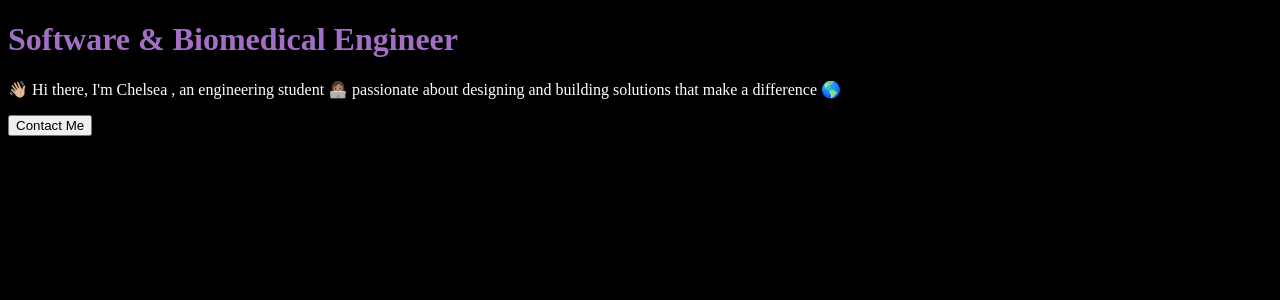
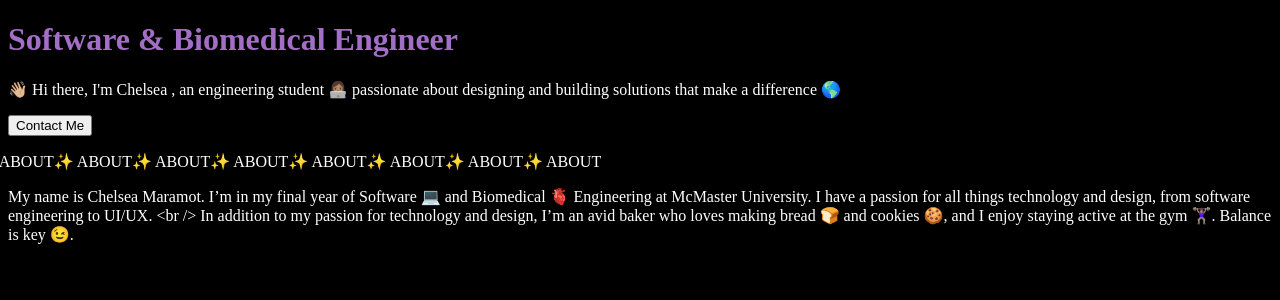
Before and after one commit to ChelseaMaramot/my-portfolio, a Next.js app: page / in a window 1280 px wide. Shown: the top 300 px of the page. Built offline with nearby package versions, Linux system fonts and the light colour scheme.

Commit message:
continuous about scroll

```diff
--- /dev/null
+++ b/src/containers/About.tsx
@@ -0,0 +1,30 @@
+import React from 'react'
+import { motion } from "framer-motion";
+import { about } from '../data/portfolio'
+
+
+export default function About() {
+  return (
+    <div>
+        <motion.p
+        animate = {{x:'-50%'}}
+        transition = {{repeat: Infinity, repeatType: "loop", duration: 10, ease:"linear"}}
+        >
+            <span>✨ ABOUT</span>
+            <span>✨ ABOUT</span>
+            <span>✨ ABOUT</span>
+            <span>✨ ABOUT</span>
+            <span>✨ ABOUT</span>
+            <span>✨ ABOUT</span>
+            <span>✨ ABOUT</span>
+            <span>✨ ABOUT</span>
+            <span>✨ ABOUT</span>
+            <span>✨ ABOUT</span>
+            <span>✨ ABOUT</span>
+            <span>✨ ABOUT</span>
+    </motion.p>
+
+    <p>{about.description}</p>
+    </div>
+  )
+}
--- a/src/data/portfolio.ts
+++ b/src/data/portfolio.ts
@@ -7,3 +7,7 @@ export const greetings: GreetingsType = {
     role: "Software & Biomedical Engineer",
     description: "👋🏼 Hi there, I'm Chelsea ,  an engineering student 👩🏽‍💻 passionate about designing and building solutions that make a difference 🌎",
 }
+
+export const about = {
+    description: "My name is Chelsea Maramot. I’m in my final year of Software 💻 and Biomedical 🫀 Engineering at McMaster University. I have a passion for all things technology and design, from software engineering to UI/UX. <br /> In addition to my passion for technology and design, I’m an avid baker who loves making bread 🍞 and cookies 🍪, and I enjoy staying active at the gym 🏋🏽‍♀️. Balance is key 😉."
+}
--- a/src/pages/index.tsx
+++ b/src/pages/index.tsx
@@ -1,10 +1,12 @@
 import React from 'react'
 import Greetings from '../containers/Greetings'
+import About from '../containers/About'
 
 export default function Home(){
   return (
     <div>
       <Greetings></Greetings>
+      <About></About>
     </div>
   )
 }
```
